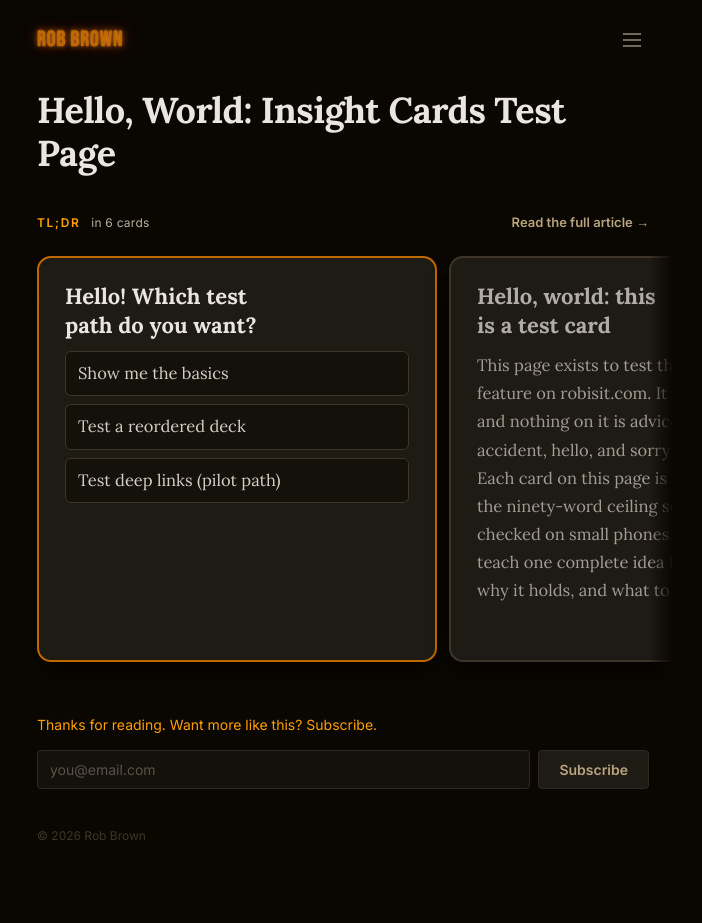
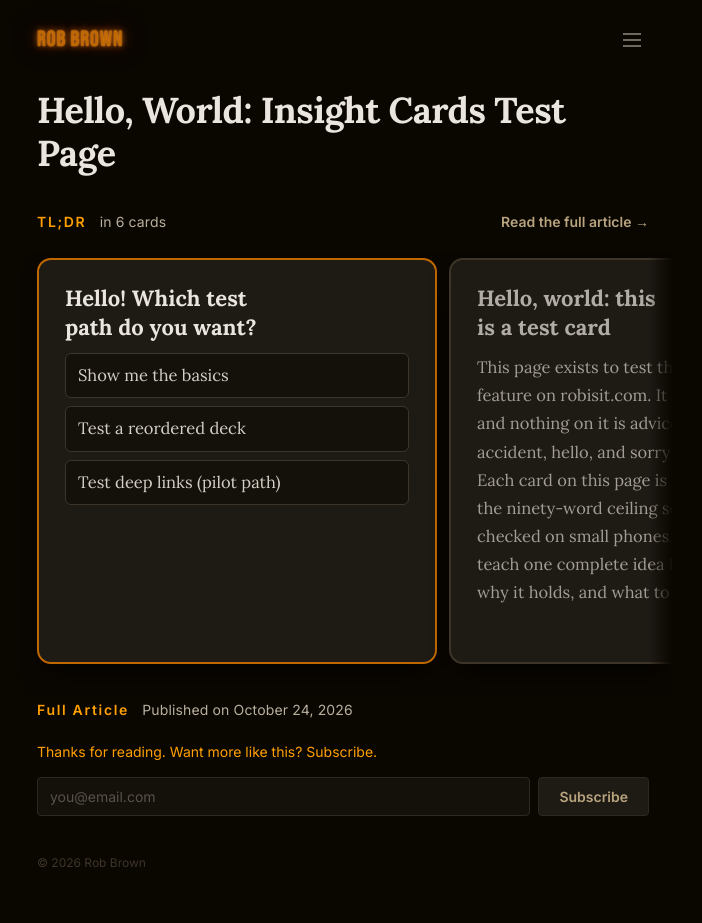
Before and after one commit to RobBrown/robisit, a Jekyll site: the page built from _articles/hello-world-cards.md, in a window 1280 px wide. Shown: the whole page, without its empty margins (297-999 px from the left). Built offline with Jekyll 4.4.1, drawn with Linux system fonts in a browser that asks for light colours; before the commit the page ends 900 px from its top, so only the background shows below that.

Commit message:
feat: larger TL;DR line; Full Article published line under the deck

```diff
--- a/_includes/insight-cards.html
+++ b/_includes/insight-cards.html
@@ -45,4 +45,5 @@
     <button type="button" class="ic-chev ic-next" aria-label="Next card">›</button>
     <div class="ic-sr" id="ic-live" aria-live="polite"></div>
   </section>
+  <h2 class="ic-label ic-published" id="ic-published">Full Article <span class="ic-count">Published on {{ page.date | date: "%B %-d, %Y" }}</span></h2>
   <script type="application/json" id="ic-data">{"default_anchor":{{ ic.default_anchor | jsonify }},"options":{{ ic.situation.options | default: "" | jsonify | replace: "</", "<\/" }}}</script>
--- a/assets/css/insight-cards.css
+++ b/assets/css/insight-cards.css
@@ -32,12 +32,16 @@
 
 /* Section heading: the TL;DR label (as on the site's TL;DR block), the card
    count, and the way out to the full article on the right. */
-.ic-head{display:flex;align-items:baseline;justify-content:space-between;gap:16px;margin-bottom:12px}
+.ic-head{display:flex;align-items:baseline;justify-content:space-between;gap:16px;margin-bottom:14px}
 .ic-label{
-  margin:0;font-family:var(--ic-sans);font-size:12px;font-weight:600;letter-spacing:.14em;line-height:1.4;
+  margin:0;font-family:var(--ic-sans);font-size:14px;font-weight:600;letter-spacing:.12em;line-height:1.4;
   color:var(--ic-accent);
 }
-.ic-count{margin-left:6px;letter-spacing:.02em;font-weight:400;color:var(--ic-ink-soft)}
+.ic-count{margin-left:8px;font-size:14px;letter-spacing:.01em;font-weight:400;color:var(--ic-ink-soft)}
+/* The same line under the deck introduces the article. It is never hidden,
+   so without JavaScript it serves as the post's date line. */
+.ic-published{margin-top:6px}
+.ic-deck[hidden] ~ .ic-published{margin-top:0}
 /* Deck: native scroller spanning the column plus its gutters. As in the
    prototype, the current card lines up with the text column and the next
    card shows to its right. */
@@ -128,7 +132,7 @@
 
 .ic-reveal{
   cursor:pointer;padding:6px 0;background:none;border:0;white-space:nowrap;
-  font-family:var(--ic-sans);font-size:13px;font-weight:600;
+  font-family:var(--ic-sans);font-size:14px;font-weight:600;
   color:var(--ic-link);
 }
 .ic-reveal:hover{color:var(--ic-accent)}
```
Also changed, not shown: DECISIONS.md (+1 -0 lines), tests/rendering.spec.js (+3 -2 lines).
